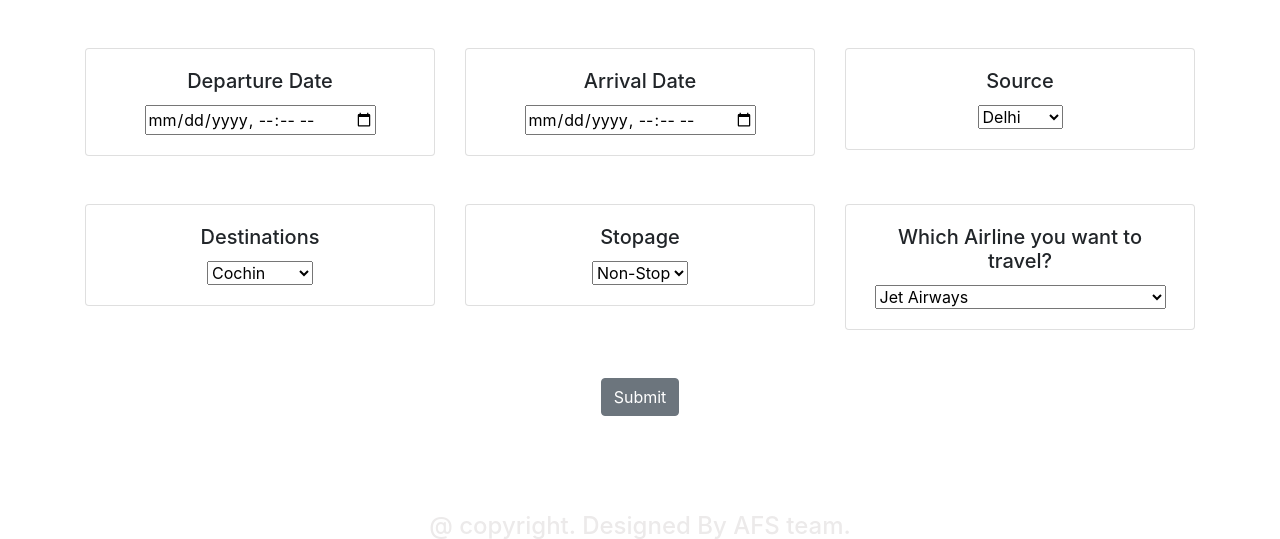
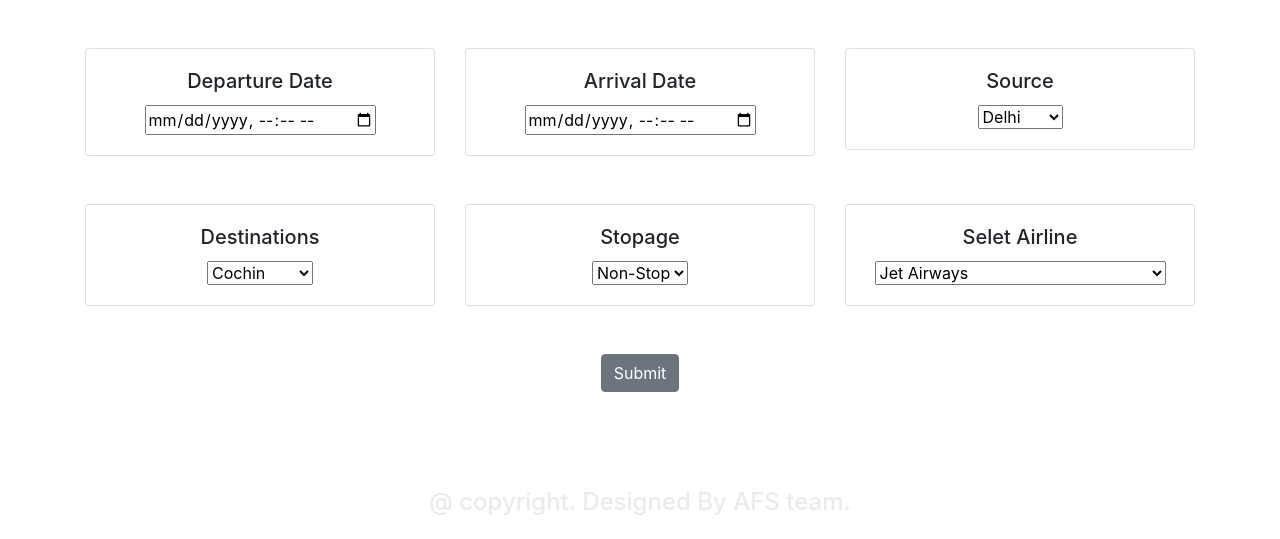
Before and after one commit to farizkhan0687/ROSPL_project, a Flask app: page / in a window 1280 px wide. Shown: the part 56-595 px from the top of the page. Run offline with Flask 2, Linux system fonts and the light colour scheme; parts of the project's set-up code (start-up, migrations or seed data) failed here and were passed over; some libraries are stand-ins or nearby versions.

Commit message:
CHANGE IN HTML

```diff
--- a/templates/home.html
+++ b/templates/home.html
@@ -115,7 +115,7 @@
           <div class="col-sm">
             <div class="card">
               <div class="card-body">
-                <h5 class="card-title">Which Airline you want to travel?</h5>
+                <h5 class="card-title">Selet Airline</h5>
                 <!-- Airline -->
                 <select name="airline" id="airline" required="required">
                   <option value="Jet Airways">Jet Airways</option>
```
